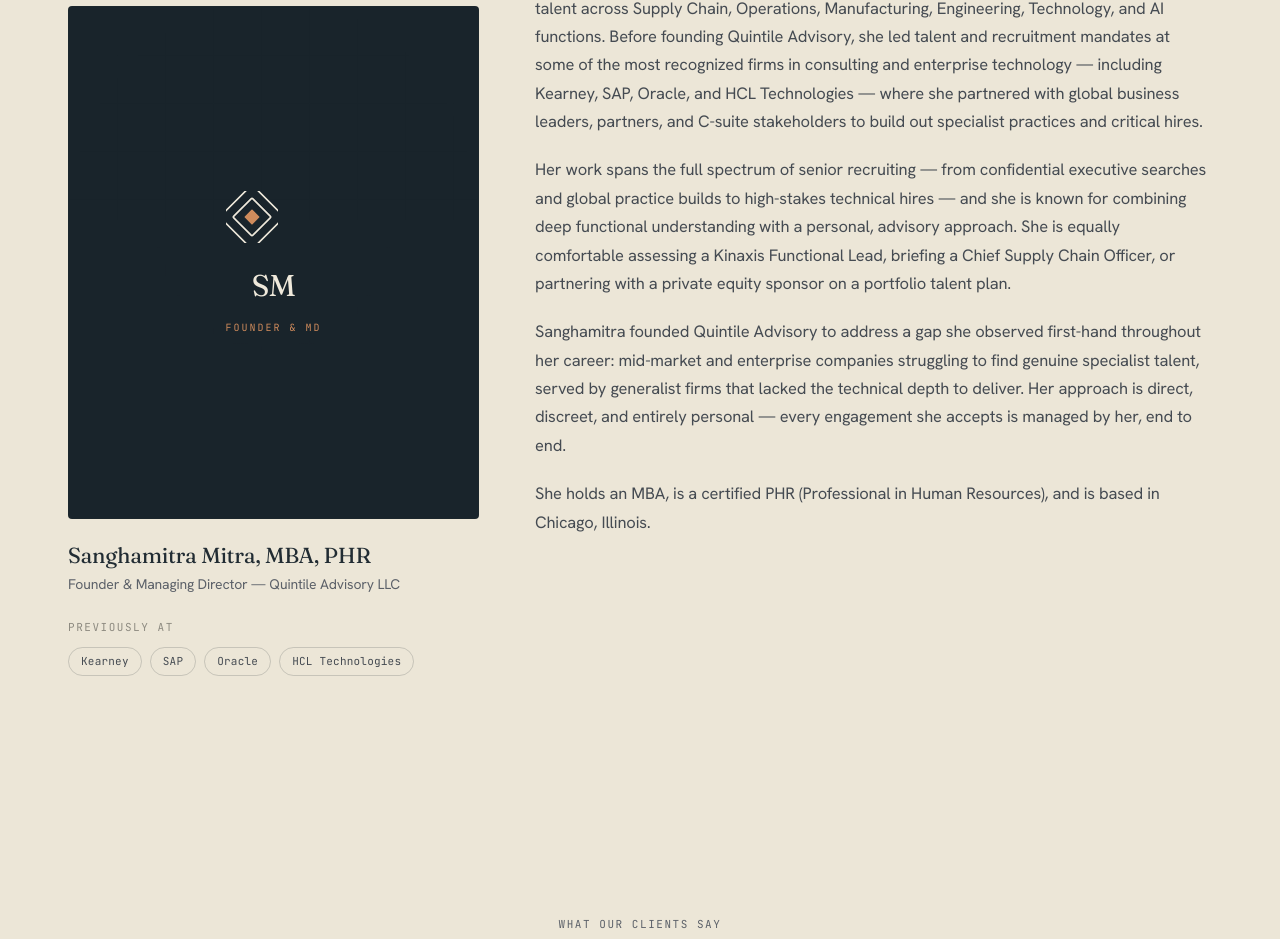
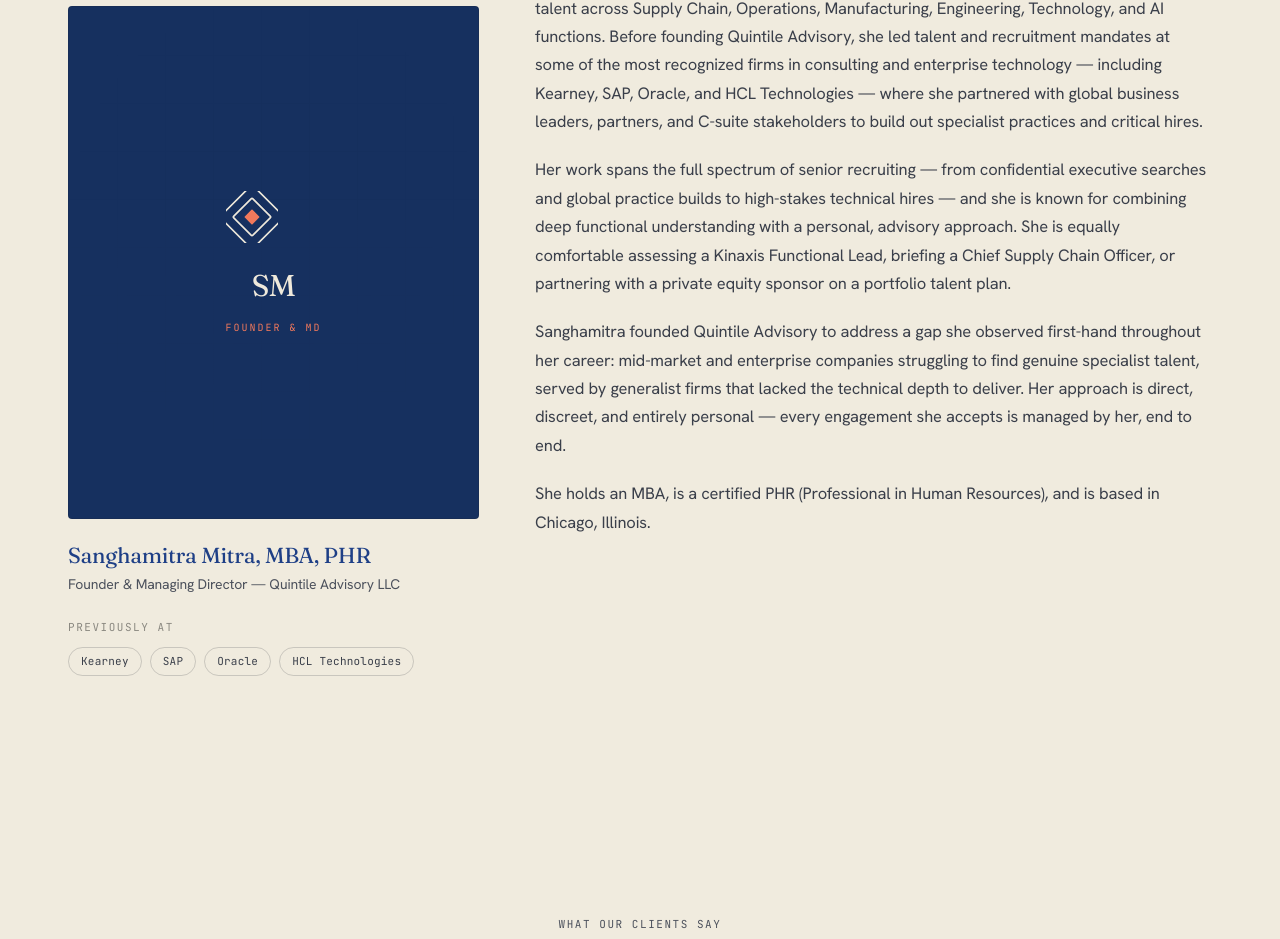
Before and after one commit to mitratarit-beep/quintilewebsite, a Next.js app: page /about in a window 1280 px wide. Shown: the part 1143-2082 px from the top of the page. Built offline with nearby package versions, Linux system fonts and the light colour scheme.

Commit message:
Redesign palette to deep royal blue + coral on cream; expressive blue serif headlines

```diff
--- a/app/about/page.tsx
+++ b/app/about/page.tsx
@@ -69,9 +69,9 @@
                 >
                   <div className="absolute inset-0 grid-lines opacity-20" aria-hidden />
                   <div className="relative text-center px-6">
-                    <LogoMark size={52} stroke="#efe9db" center="#cf8b5c" />
+                    <LogoMark size={52} stroke="#efe9db" center="#f2795c" />
                     <p className="font-serif mt-5" style={{ color: "#efe9db", fontSize: 30, letterSpacing: "-0.02em" }}>SM</p>
-                    <p className="font-mono mt-3" style={{ color: "#cf8b5c", fontSize: 10, letterSpacing: "0.2em", textTransform: "uppercase" }}>
+                    <p className="font-mono mt-3" style={{ color: "#f2795c", fontSize: 10, letterSpacing: "0.2em", textTransform: "uppercase" }}>
                       Founder &amp; MD
                     </p>
                   </div>
--- a/app/globals.css
+++ b/app/globals.css
@@ -8,32 +8,32 @@
    ============================================================ */
 
 @theme {
-  /* Surfaces — warm ivory stack (canvas recedes, cream/bone sit above) */
-  --color-paper: #ece6d7;      /* page canvas — warm ivory field */
-  --color-cream: #f4efe3;      /* primary surface — section bands, cards */
-  --color-bone: #faf6ea;       /* elevated surface — cards above cream */
-  --color-sand: #e3dbc7;       /* warm wash / tints */
+  /* Surfaces — warm cream stack (canvas recedes, cream/bone sit above) */
+  --color-paper: #f0ebde;      /* page canvas — warm cream field */
+  --color-cream: #f6f1e6;      /* primary surface — section bands, cards */
+  --color-bone: #fbf7ee;       /* elevated surface — cards above cream */
+  --color-sand: #e8e0ce;       /* warm wash / tints */
 
-  /* Ink — deep cool near-black (quietly echoes the navy heritage, never saturated).
+  /* Deep royal blue — the expressive lead (headlines, buttons, mark, links).
      Token names kept as *navy* so components re-skin without edits. */
-  --color-navy: #212c33;       /* primary ink, filled buttons, mark */
-  --color-navy-deep: #19242b;  /* dark sections / footer */
-  --color-navy-night: #131c22; /* deepest */
-  --color-ink: #212c33;        /* headings */
-  --color-graphite: #5c6169;   /* secondary body text — tinted, never pure gray */
-  --color-slate: #454b52;      /* tertiary labels */
-  --color-flint: #8d8a80;      /* muted helper text, dashed dividers */
+  --color-navy: #1e3f86;       /* deep royal blue — lead */
+  --color-navy-deep: #16305f;  /* dark sections / footer bg, hover */
+  --color-navy-night: #101f3d; /* deepest */
+  --color-ink: #20242e;        /* body / default text — cool near-black, tinted */
+  --color-graphite: #4c515c;   /* secondary body text — never pure gray */
+  --color-slate: #3a3f4a;      /* tertiary labels */
+  --color-flint: #8a8880;      /* muted helper text, dashed dividers */
 
-  /* Accent — terracotta / clay (replaces gold), rationed to single touches.
+  /* Accent — coral (replaces gold), rationed to single touches.
      Token names kept as *gold* so components re-skin without edits. */
-  --color-gold: #a8572e;       /* accent — warm clay */
-  --color-gold-deep: #8a4523;  /* accent text on light / hover */
-  --color-gold-soft: #d8b596;  /* soft wash */
+  --color-gold: #e8613f;       /* accent — coral spark */
+  --color-gold-deep: #c1462a;  /* accent text on light / hover */
+  --color-gold-soft: #f2bfab;  /* soft wash */
 
   /* Lines — dashed hairline = signature separator (ink @ low opacity, tinted) */
-  --color-line: #212c331c;     /* ink @ ~11% */
-  --color-line-soft: #212c3312;
-  --color-line-strong: #212c332e;
+  --color-line: #20242e1c;     /* ink @ ~11% */
+  --color-line-soft: #20242e12;
+  --color-line-strong: #20242e2e;
 
   /* Fonts (wired via next/font variables in layout) */
   --font-serif: var(--font-fraunces), "Noto Serif", Georgia, serif;
@@ -71,7 +71,7 @@
 .serif {
   font-family: var(--font-serif);
   font-weight: 400;
-  color: var(--color-ink);
+  color: var(--color-navy);
   letter-spacing: -0.021em;
   line-height: 1.1;
 }
@@ -103,7 +103,7 @@
   font-weight: 400;
   letter-spacing: -0.035em;
   line-height: 1.04;
-  color: var(--color-ink);
+  color: var(--color-navy);
   font-size: clamp(2.7rem, 6vw, 4.6rem);
 }
 .h1 {
@@ -111,7 +111,7 @@
   font-weight: 400;
   letter-spacing: -0.028em;
   line-height: 1.06;
-  color: var(--color-ink);
+  color: var(--color-navy);
   font-size: clamp(2.1rem, 4.2vw, 3.1rem);
 }
 .h2 {
@@ -119,7 +119,7 @@
   font-weight: 400;
   letter-spacing: -0.022em;
   line-height: 1.12;
-  color: var(--color-ink);
+  color: var(--color-navy);
   font-size: clamp(1.6rem, 2.8vw, 2.15rem);
 }
 .h3 {
@@ -127,7 +127,7 @@
   font-weight: 400;
   letter-spacing: -0.014em;
   line-height: 1.2;
-  color: var(--color-ink);
+  color: var(--color-navy);
   font-size: clamp(1.2rem, 1.7vw, 1.4rem);
 }
 
@@ -221,13 +221,13 @@
   transition: border-color .2s, color .2s;
 }
 
-/* Dark section — solid deep ink, restrained (no gradient wash) */
+/* Dark section — solid deep royal blue, restrained (no gradient wash) */
 .dark-section {
   background: var(--color-navy-deep);
-  color: #d7cfbe;
+  color: #cdd4e0;
 }
-.dark-section .serif, .dark-section h1, .dark-section h2, .dark-section h3 { color: #f4efe2; }
-.dark-section .lede, .dark-section p { color: #c3bcac; }
+.dark-section .serif, .dark-section h1, .dark-section h2, .dark-section h3 { color: #f3f1ea; }
+.dark-section .lede, .dark-section p { color: #c3cbd9; }
 
 /* Reveal on scroll */
 .reveal { opacity: 0; transform: translateY(14px); transition: opacity .7s cubic-bezier(.22,1,.36,1), transform .7s cubic-bezier(.22,1,.36,1); }
--- a/components/Footer.tsx
+++ b/components/Footer.tsx
@@ -15,21 +15,21 @@
                 Quintile Advisory
               </span>
             </div>
-            <p className="font-serif mt-5" style={{ color: "#d8b596", fontSize: 22, letterSpacing: "-0.02em", lineHeight: 1.15 }}>
+            <p className="font-serif mt-5" style={{ color: "#e79b82", fontSize: 22, letterSpacing: "-0.02em", lineHeight: 1.15 }}>
               We find the exceptional.
             </p>
-            <p className="mt-5 text-[13px] font-mono" style={{ color: "#a49c8b", letterSpacing: "0.04em" }}>
+            <p className="mt-5 text-[13px] font-mono" style={{ color: "#9aa1b0", letterSpacing: "0.04em" }}>
               {site.disciplines.join("  ·  ")}
             </p>
           </div>
 
           {/* Explore */}
           <div>
-            <p className="eyebrow" style={{ color: "#cf8b5c" }}>Explore</p>
+            <p className="eyebrow" style={{ color: "#f2795c" }}>Explore</p>
             <ul className="mt-5 space-y-3">
               {nav.map((item) => (
                 <li key={item.href}>
-                  <Link href={item.href} className="text-[15px] transition-colors" style={{ color: "#c3bcac" }}>
+                  <Link href={item.href} className="text-[15px] transition-colors" style={{ color: "#c3cbd9" }}>
                     {item.label}
                   </Link>
                 </li>
@@ -39,8 +39,8 @@
 
           {/* Contact */}
           <div>
-            <p className="eyebrow" style={{ color: "#cf8b5c" }}>Contact</p>
-            <ul className="mt-5 space-y-3 text-[15px]" style={{ color: "#c3bcac" }}>
+            <p className="eyebrow" style={{ color: "#f2795c" }}>Contact</p>
+            <ul className="mt-5 space-y-3 text-[15px]" style={{ color: "#c3cbd9" }}>
               <li>
                 <a href={`mailto:${site.email}`} className="break-all hover:text-white transition-colors">
                   {site.email}
@@ -62,7 +62,7 @@
         </div>
 
         <div className="hairline mt-14" style={{ borderColor: "#ffffff1f" }} />
-        <div className="mt-6 flex flex-col md:flex-row items-start md:items-center justify-between gap-3 text-[13px]" style={{ color: "#948d7d" }}>
+        <div className="mt-6 flex flex-col md:flex-row items-start md:items-center justify-between gap-3 text-[13px]" style={{ color: "#8b93a3" }}>
           <p>© {new Date().getFullYear()} Quintile Advisory LLC. All rights reserved.</p>
           <p className="font-mono" style={{ letterSpacing: "0.06em" }}>Chicago, Illinois — Recruiting nationally across the US</p>
         </div>
--- a/components/UI.tsx
+++ b/components/UI.tsx
@@ -20,7 +20,7 @@
   if (align === "center") {
     return (
       <div className="text-center max-w-2xl mx-auto">
-        <p className="eyebrow eyebrow-gold" style={dark ? { color: "#cf8b5c" } : undefined}>{eyebrow}</p>
+        <p className="eyebrow eyebrow-gold" style={dark ? { color: "#f2795c" } : undefined}>{eyebrow}</p>
         <h2 className="h1 mt-5" style={{ color: dark ? "#f4efe3" : undefined }}>{heading}</h2>
         {descriptor && (
           <p className="lede mt-5 mx-auto max-w-xl" style={{ color: dark ? "#c3bcac" : undefined }}>{descriptor}</p>
@@ -31,7 +31,7 @@
   return (
     <div className="grid md:grid-cols-[1.05fr_0.95fr] gap-6 md:gap-16 md:items-end">
       <div>
-        <p className="eyebrow eyebrow-gold" style={dark ? { color: "#cf8b5c" } : undefined}>{eyebrow}</p>
+        <p className="eyebrow eyebrow-gold" style={dark ? { color: "#f2795c" } : undefined}>{eyebrow}</p>
         <h2 className="h1 mt-5" style={{ color: dark ? "#f4efe3" : undefined, maxWidth: "16ch" }}>{heading}</h2>
       </div>
       {descriptor && (
@@ -91,10 +91,10 @@
             style={{ borderRadius: 4, padding: "clamp(44px,6vw,80px)" }}
           >
             {/* thin clay top rule */}
-            <div style={{ position: "absolute", top: 0, left: 0, width: 64, height: 2, background: "#c67a48" }} aria-hidden />
+            <div style={{ position: "absolute", top: 0, left: 0, width: 64, height: 2, background: "#e8613f" }} aria-hidden />
             <div className="grid gap-10 md:grid-cols-[1.5fr_auto] md:items-end">
               <div>
-                <p className="eyebrow" style={{ color: "#cf8b5c" }}>Start a Search</p>
+                <p className="eyebrow" style={{ color: "#f2795c" }}>Start a Search</p>
                 <h2 className="h1 mt-5" style={{ color: "#f4efe3", maxWidth: "17ch" }}>{heading}</h2>
                 <p className="lede mt-5" style={{ color: "#c3bcac", maxWidth: "44ch" }}>{subtext}</p>
               </div>
```
Also changed, not shown: public/favicon.svg.
